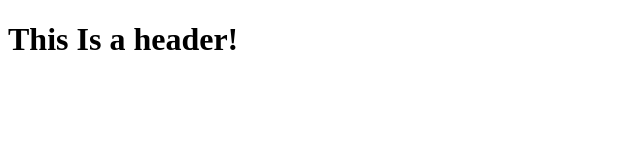
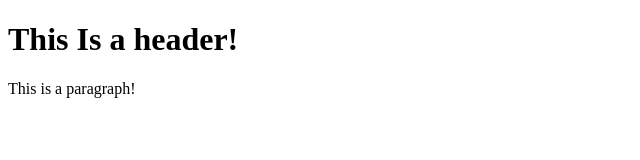
Before and after one commit to Albrutis/git-test, a plain HTML site: page index.html in a window 1280 px wide. Shown: the whole page, without its empty margins (0-640 px from the left). Drawn offline with Linux system fonts and the light colour scheme.

Commit message:
Second commit

```diff
--- a/index.html
+++ b/index.html
@@ -2,5 +2,6 @@
 <html>
     <Body>
         <h1>This Is a header!</h1>
+        <p> This is a paragraph!</p>
     </Body>
 </html>
```
